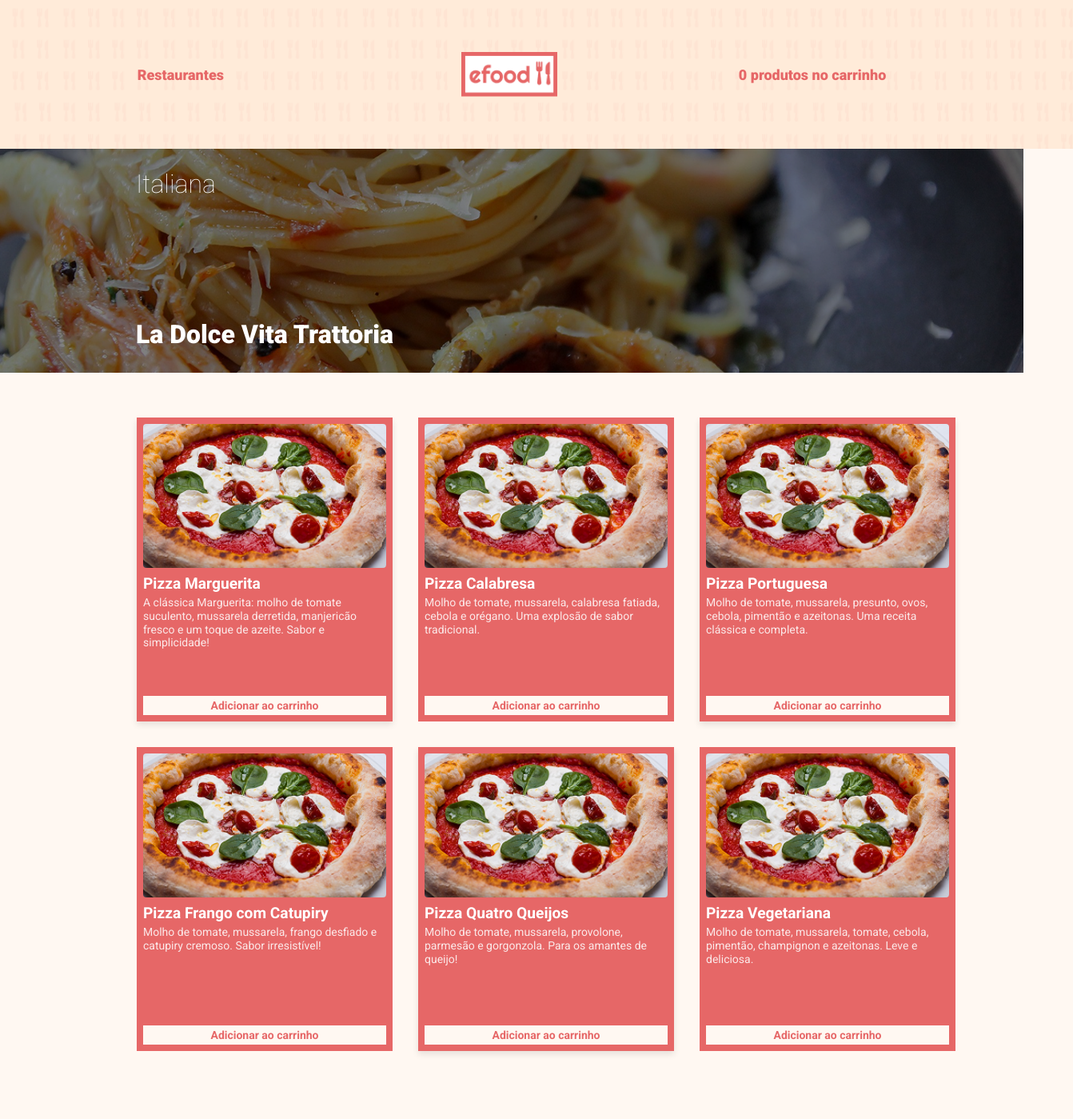
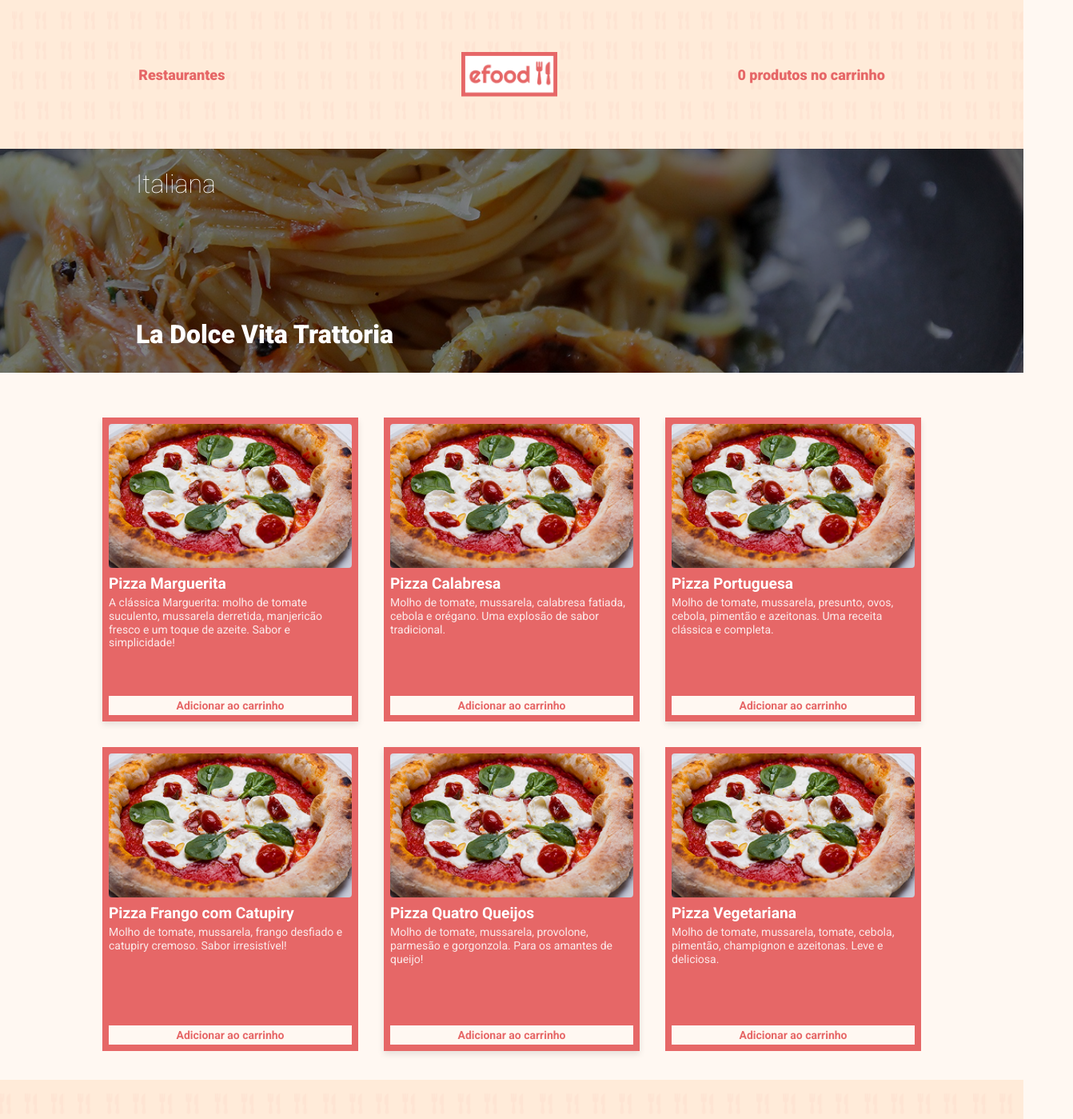
Before and after one commit to lh5818181/Exercicio_Efood, a React (Create React App) app: page /profile in a window 1280 px wide. Shown: the top 1399 px of the page at 80% size, 1342 px wide, since content can reach past the window. Built offline with nearby package versions, Linux system fonts and the light colour scheme.

Commit message:
centralizando perfil

```diff
--- a/src/components/Header/Styles.ts
+++ b/src/components/Header/Styles.ts
@@ -8,17 +8,18 @@
   height: 186px;
   display: flex;
   align-items: center;
-    justify-content: space-around;
+  justify-content: center;
   gap: 2rem;
   text-align: center;
   flex-direction: row;
 `;
 
+
 export const Background = styled.div<{ bg: string }>`
   position: absolute;
-  width: 1342px;
+  top: 0;
+  width: 100vw;
   height: 186px;
-  inset: 0;
   background-image: url(${props => props.bg});
   background-size: cover;
   background-position: center;
--- a/src/components/MenuList/styles.ts
+++ b/src/components/MenuList/styles.ts
@@ -2,13 +2,10 @@
 import styled from 'styled-components';
 
 export const Listagem = styled.div`
-height: 792px;
+    height: 708px;
     width: 1024px;
-    margin-left: 171px;
-    margin-right: 171px;
-    margin-top: 56px;
-    display: grid
-;
+    margin: 56px auto 0 auto;
+    display: grid;
     grid-template-columns: 1fr 1fr 1fr;
     gap: 32px;
 `;
--- a/src/components/ProfileBanner/index.tsx
+++ b/src/components/ProfileBanner/index.tsx
@@ -10,8 +10,10 @@
 const ProfileBanner: React.FC<BannerProps> = ({ bg, category, name }) => {
   return (
     <S.Banner bg={bg}>
+      <S.containerProfile>
       <S.Category>{category}</S.Category>
       <S.Name>{name}</S.Name>
+      </S.containerProfile>
     </S.Banner>
   );
 };
--- a/src/components/ProfileBanner/styles.ts
+++ b/src/components/ProfileBanner/styles.ts
@@ -11,7 +11,15 @@
   flex-direction: column;
   justify-content: flex-end;
   color: ${Cores.branca};
+
 `;
+
+export const containerProfile = styled.div`
+    max-width: 1366px;
+    margin: 0px auto;
+    width: 100%;
+    display: flex;
+    flex-direction: column;`
 
 export const Category = styled.span`
     font-size: 32px;
```
Lines whose indentation alone changed are shown as unchanged.
